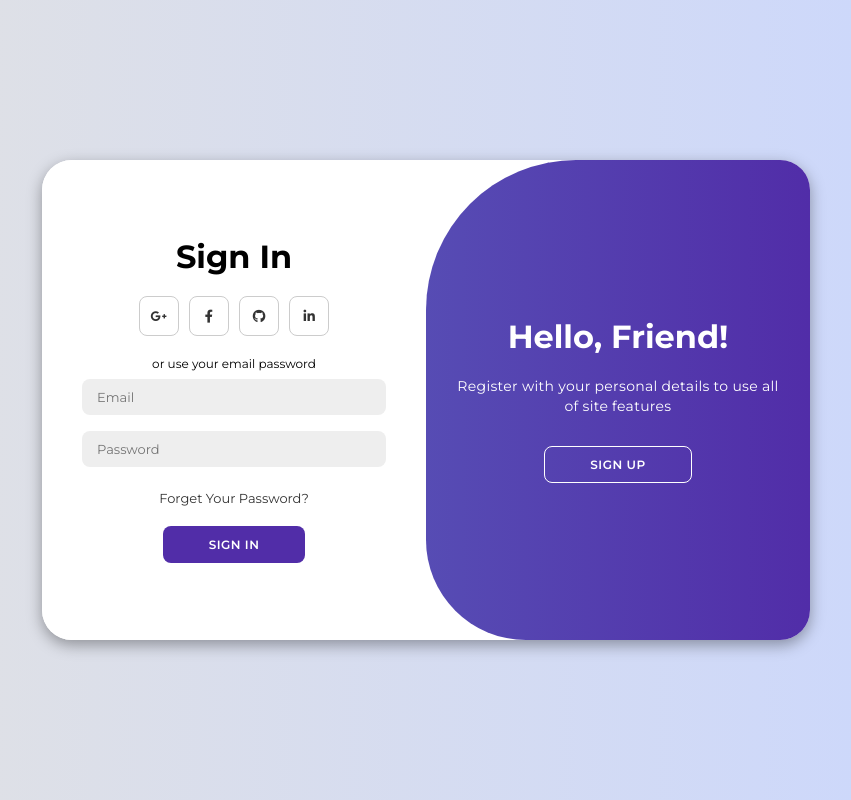
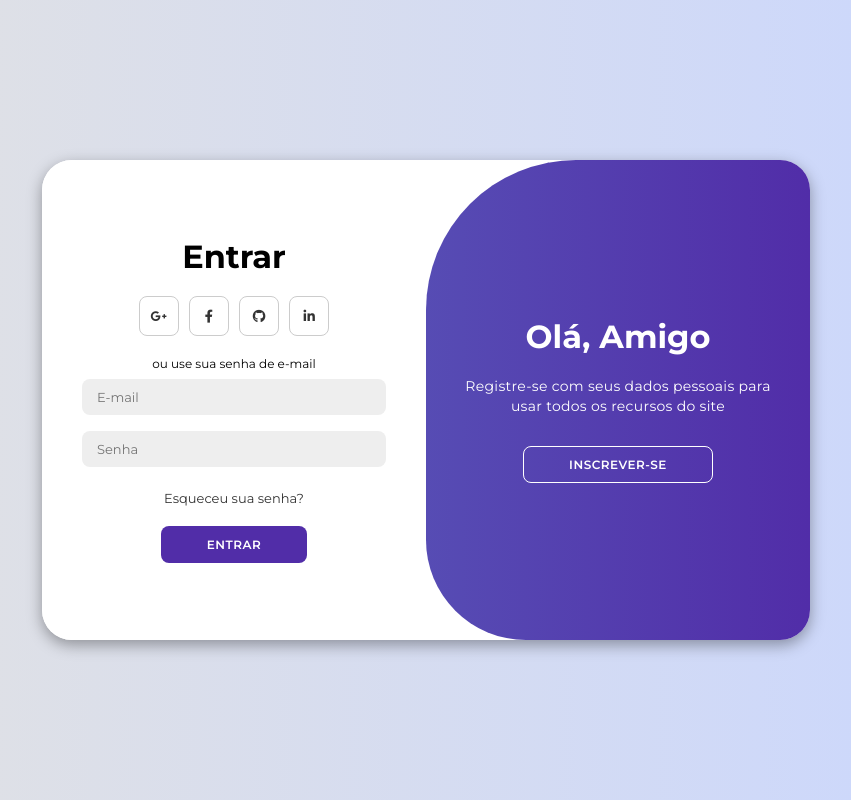
Before and after one commit to Brunobarontech/tela_login, a plain HTML site: page index.html in a window 1280 px wide. Shown: the whole page, without its empty margins (214-1065 px from the left). Drawn offline with Linux system fonts and the light colour scheme.

Commit message:
tradução

```diff
--- a/index.html
+++ b/index.html
@@ -6,7 +6,7 @@
     <meta name="viewport" content="width=device-width, initial-scale=1.0">
     <link rel="stylesheet" href="https://cdnjs.cloudflare.com/ajax/libs/font-awesome/6.4.2/css/all.min.css">
     <link rel="stylesheet" href="style.css">
-    <title>Tela login</title>
+    <title>Tela login | Bruno Oliveira</title>
 </head>
 
 <body>
@@ -14,47 +14,47 @@
     <div class="container" id="container">
         <div class="form-container sign-up">
             <form>
-                <h1>Create Account</h1>
+                <h1>Criar uma conta</h1>
                 <div class="social-icons">
                     <a href="#" class="icon"><i class="fa-brands fa-google-plus-g"></i></a>
                     <a href="#" class="icon"><i class="fa-brands fa-facebook-f"></i></a>
                     <a href="#" class="icon"><i class="fa-brands fa-github"></i></a>
                     <a href="#" class="icon"><i class="fa-brands fa-linkedin-in"></i></a>
                 </div>
-                <span>or use your email for registeration</span>
-                <input type="text" placeholder="Name">
-                <input type="email" placeholder="Email">
-                <input type="password" placeholder="Password">
-                <button>Sign Up</button>
+                <span>ou use seu e-mail para cadastro</span>
+                <input type="text" placeholder="Nome">
+                <input type="email" placeholder="E-mail">
+                <input type="password" placeholder="Senha">
+                <button>Inscrever-se</button>
             </form>
         </div>
         <div class="form-container sign-in">
             <form>
-                <h1>Sign In</h1>
+                <h1>Entrar</h1>
                 <div class="social-icons">
                     <a href="#" class="icon"><i class="fa-brands fa-google-plus-g"></i></a>
                     <a href="#" class="icon"><i class="fa-brands fa-facebook-f"></i></a>
                     <a href="#" class="icon"><i class="fa-brands fa-github"></i></a>
                     <a href="#" class="icon"><i class="fa-brands fa-linkedin-in"></i></a>
                 </div>
-                <span>or use your email password</span>
-                <input type="email" placeholder="Email">
-                <input type="password" placeholder="Password">
-                <a href="#">Forget Your Password?</a>
-                <button>Sign In</button>
+                <span>ou use sua senha de e-mail</span>
+                <input type="email" placeholder="E-mail">
+                <input type="password" placeholder="Senha">
+                <a href="#">Esqueceu sua senha?</a>
+                <button>Entrar</button>
             </form>
         </div>
         <div class="toggle-container">
             <div class="toggle">
                 <div class="toggle-panel toggle-left">
-                    <h1>Welcome Back!</h1>
-                    <p>Enter your personal details to use all of site features</p>
-                    <button class="hidden" id="login">Sign In</button>
+                    <h1>Bem vindo de volta!</h1>
+                    <p>Insira seus dados pessoais para usar todos os recursos do site</p>
+                    <button class="hidden" id="login">Entrar</button>
                 </div>
                 <div class="toggle-panel toggle-right">
-                    <h1>Hello, Friend!</h1>
-                    <p>Register with your personal details to use all of site features</p>
-                    <button class="hidden" id="register">Sign Up</button>
+                    <h1>Olá, Amigo</h1>
+                    <p>Registre-se com seus dados pessoais para usar todos os recursos do site</p>
+                    <button class="hidden" id="register">Inscrever-se</button>
                 </div>
             </div>
         </div>
```
